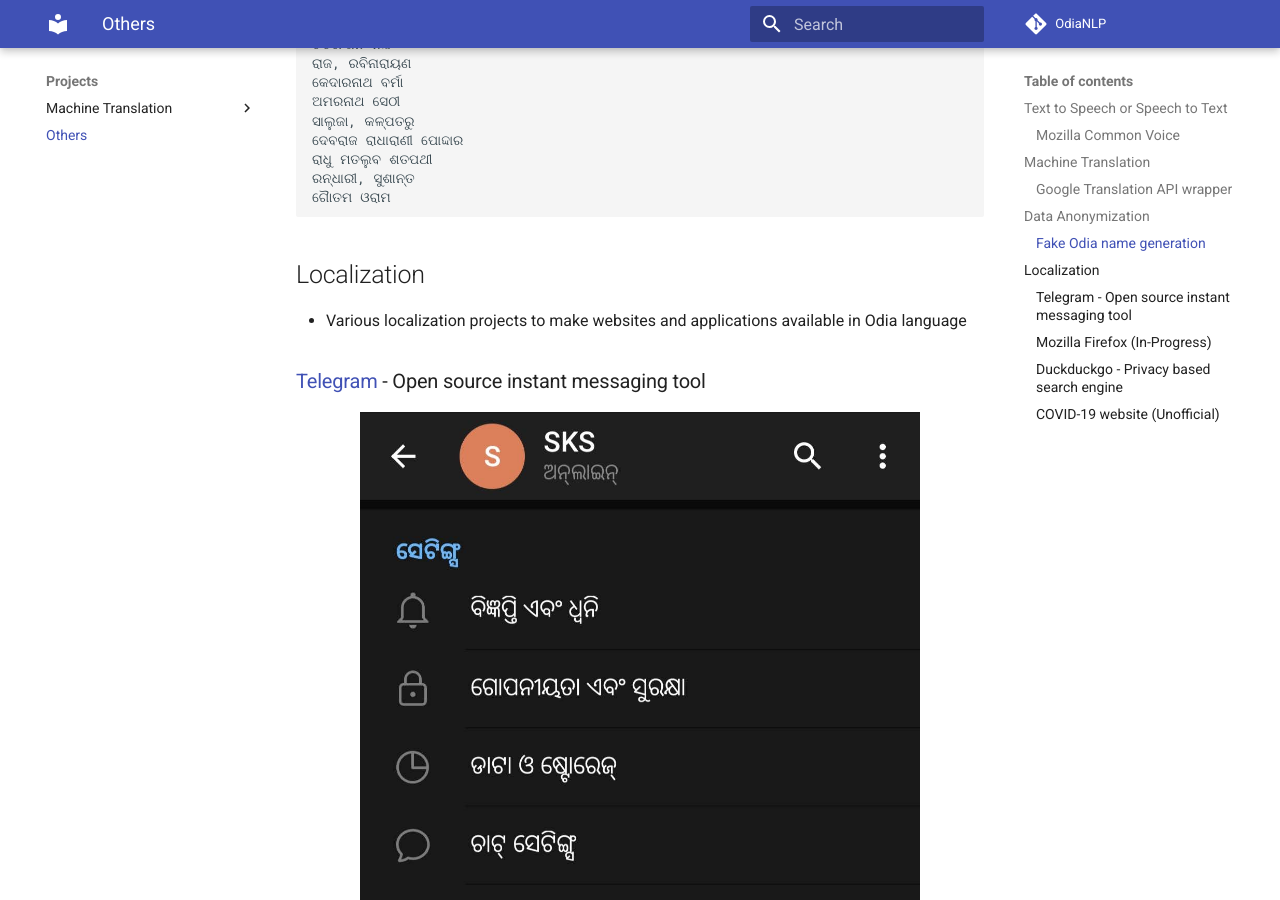
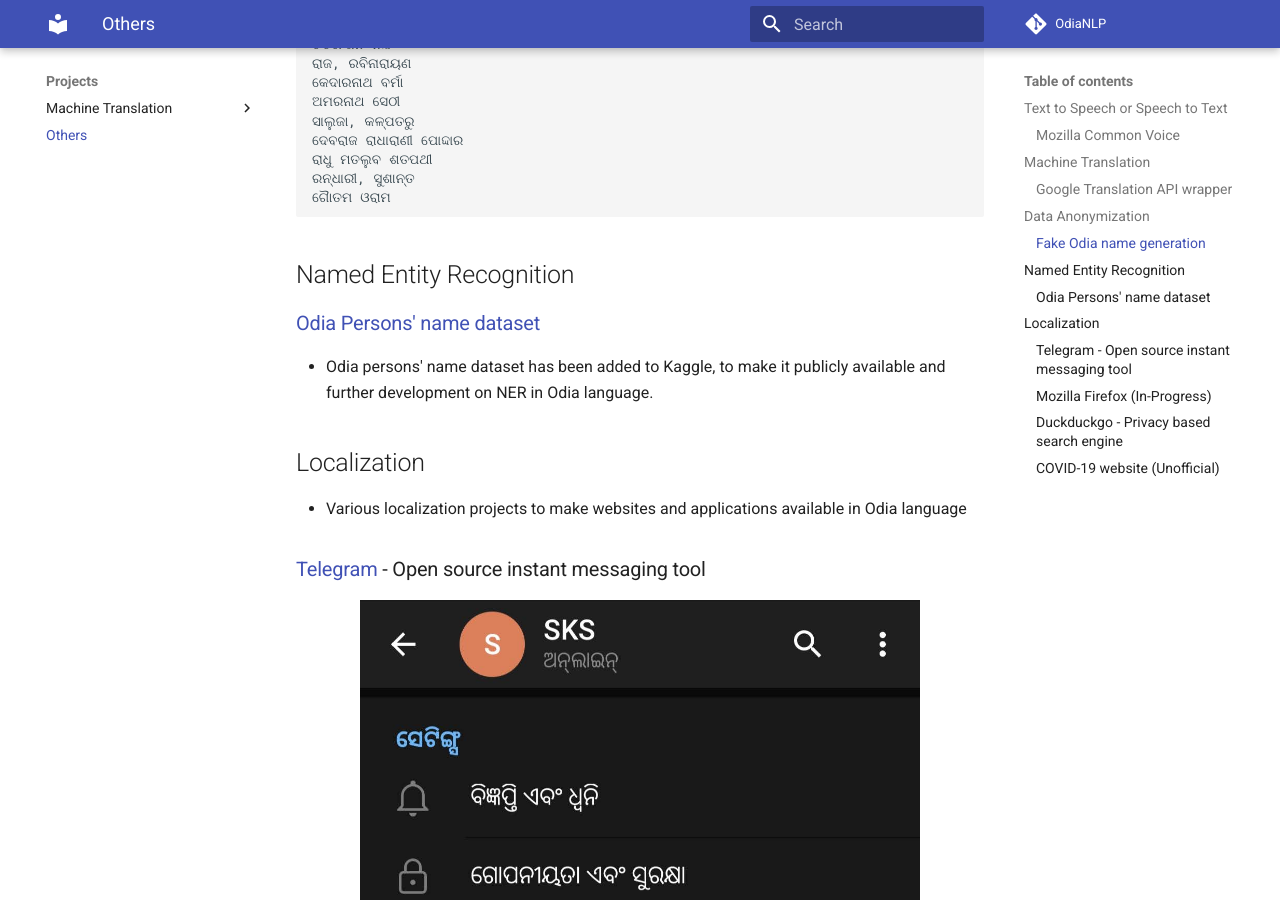
Before and after one commit to OdiaNLP/odianlp.github.io, an MkDocs documentation site: the page built from docs/contributions.md, in a window 1280 px wide and 900 px high, scrolled down 1449 px. Built offline with MkDocs 1.6.1 and Material for MkDocs 9.7.7, drawn with Linux system fonts in a browser that asks for light colours; comment, search, counter and statistics services are not loaded.

Commit message:
Kaggle dataset added

````diff
--- a/docs/contributions.md
+++ b/docs/contributions.md
@@ -42,6 +42,9 @@
 ରନ୍ଧାରୀ, ସୁଶାନ୍ତ
 ଗୈାତମ ଓରାମ
 ```
+## Named Entity Recognition
+### [Odia Persons' name dataset](https://www.kaggle.com/soumendrak/odia-person-names)
+- Odia persons' name dataset has been added to Kaggle, to make it publicly available and further development on NER in Odia language.
 ## Localization
 - Various localization projects to make websites and applications available in Odia language
 ### [Telegram](https://telegram.org/) - Open source instant messaging tool
````
Also changed, not shown: docs/newsfeed/newsfeed.md (+1 -0 lines).
